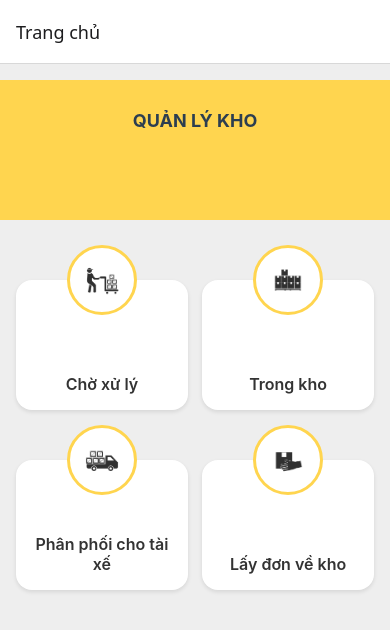
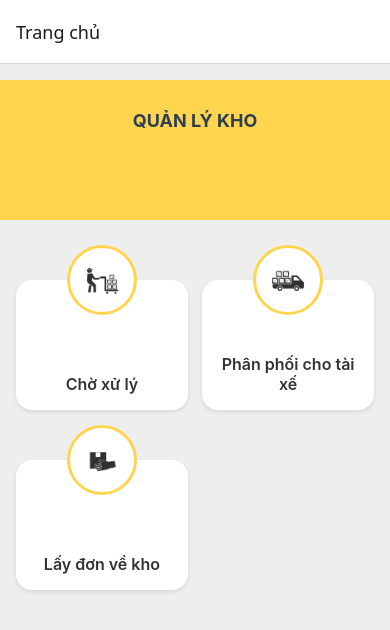
Before and after one commit to BoiSanh123/driverGit, a React Native app: screen /WarehouseDashboard in a window 390 px wide. Shown: the top 630 px of the page. Built offline with nearby package versions, Linux system fonts and the light colour scheme.

Commit message:
thay đổi nhà kho và tài xế

```diff
--- a/src/screens/warehouse/WarehouseDashboard.js
+++ b/src/screens/warehouse/WarehouseDashboard.js
@@ -11,18 +11,12 @@ const data = [
   },
   {
     id: '2',
-    label: 'Trong kho',
-    image: require('../../../assets/img/icons/storage1.png'),
-    screen: 'WarehouseScreen',
-  },
-  {
-    id: '3',
     label: 'Phân phối cho tài xế',
     image: require('../../../assets/img/icons/storageCarrier.png'),
     screen: 'DriverAssignmentScreen',
   },
   {
-    id: '4',
+    id: '3',
     label: 'Lấy đơn về kho',
     image: require('../../../assets/img/icons/storage3.png'),
     screen: 'AssignPickupScreen',
```
